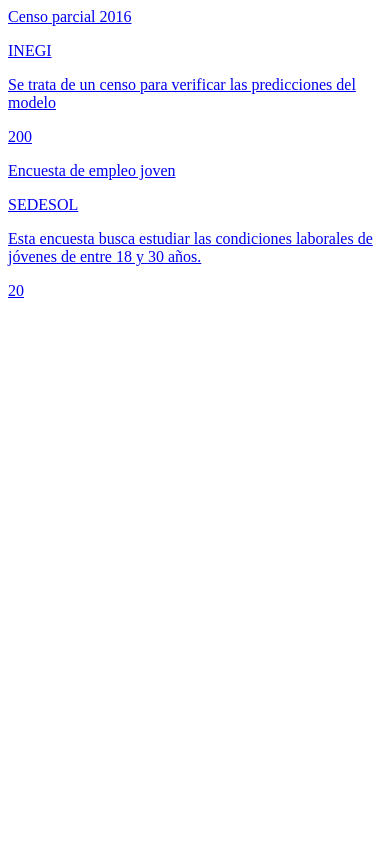
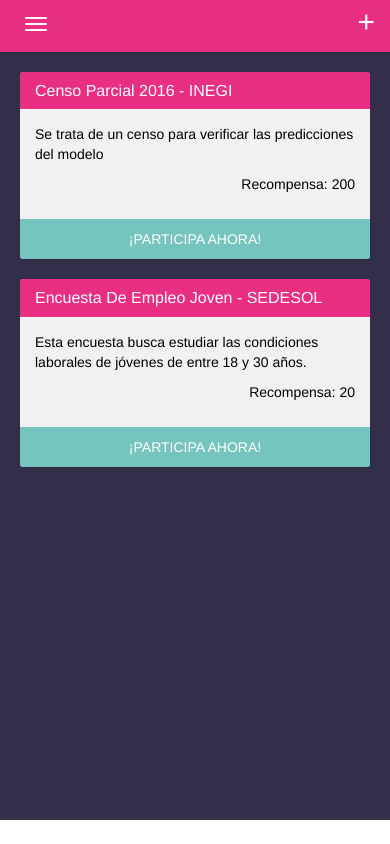
Before and after one commit to juanpflores/PIRCI, a Django app: page /puntosDisponibles in a window 390 px wide. Run offline with Django 3.2, Linux system fonts and the light colour scheme; data comes from the database, SQL or seed files in the repository; both versions use the stored data as it was after the commit; data that the repository does not hold is empty; some libraries are stand-ins or nearby versions.

Commit message:
finished available points

```diff
--- a/Actividad/static/css/dashboard.css
+++ b/Actividad/static/css/dashboard.css
@@ -360,3 +360,82 @@ Canjea
 	text-transform: uppercase;
 	margin-top: 5rem;
 }
+
+
+/*
+=========
+Historial
+=========
+*/
+.historial-premios {
+	padding: 0;
+    height: 91vh;
+    position: absolute;
+	background-color: #332f48;
+	color: white;
+}
+
+.historial-premios .post {
+	border: 1px solid #57848b;
+	margin: 10px;
+	padding: 10px;
+	border-radius: 1rem;
+}
+
+.historial-premios .date {
+	text-align: right;
+}
+.historial-premios .description {
+	font-size: 2rem;
+	font-weight: 200;
+}
+.historial-premios .type {
+	text-transform: uppercase;
+	font-weight:bold;
+
+}
+
+/*
+==================
+Puntos Disponibles
+==================
+*/
+.puntos-disponibles {
+	padding: 0;
+    height: 91vh;
+    position: absolute;
+	background-color: #332f48;
+	color: white;
+	padding: 2rem;
+}
+
+.puntos-disponibles .panel {
+	border: none;
+}
+.puntos-disponibles .panel-heading {
+	background-color: #e92f82;
+	color: white;
+	text-transform: capitalize;
+	border: none;
+}
+.puntos-disponibles .panel-body {
+
+	background-color: #f1f1f1;
+	color: black;
+	border: none;
+	font-weight: 200;
+
+}
+.puntos-disponibles .panel-footer {
+	background-color: #75c5be;
+	border: none;
+	text-align: center;
+}
+.puntos-disponibles .panel-footer a {
+	color: white;
+	text-transform: uppercase;
+}
+.puntos-disponibles .incentive {
+	text-align: right;
+	text-transform: capitalize;
+}
--- a/Actividad/templates/dashboard/puntosDisponibles.html
+++ b/Actividad/templates/dashboard/puntosDisponibles.html
@@ -1,10 +1,26 @@
-{% for post in posts %}
-	<a href={{post.url}}>
-	    <div>
-	        <p>{{ post.titulo }}</p>
-	        <p>{{ post.organismo }}</p>
-	        <p>{{ post.descripcion }}</p>
-	        <p>{{ post.recompensa }}</p>
-	    </div>
-	  </a>
-{% endfor %}
+{% extends "base/navbar.html" %}
+{% load staticfiles %}
+{% block title %}Historial Premios{% endblock %}
+{% block styles%}
+	<link rel="stylesheet" type="text/css" href="{% static "css/dashboard.css" %}">
+{% endblock %}
+{% block body %}
+	<div class="container-fluid col-xs-12 puntos-disponibles">
+		{% for post in posts %}
+			<div class="panel panel-default">
+				<div class="panel-heading">
+					<h3 class="panel-title">{{ post.titulo }} - {{ post.organismo }}</h3>
+				</div>
+				<div class="panel-body">
+					<p>{{ post.descripcion }}</p>
+					<p class="incentive">Recompensa: {{ post.recompensa }}</p>
+				</div>
+				<div class="panel-footer"><a href="" title="">¡Participa Ahora!</a></div>
+			</div>
+			<a href={{post.url}}>
+			</a>
+		{% endfor %}
+	</div>
+{% endblock %}
+{% block scripts %}
+{% endblock %}
```
Also changed, not shown: Actividad/templates/dashboard/historialPremios.html (+22 -5 lines), db.sqlite3.
